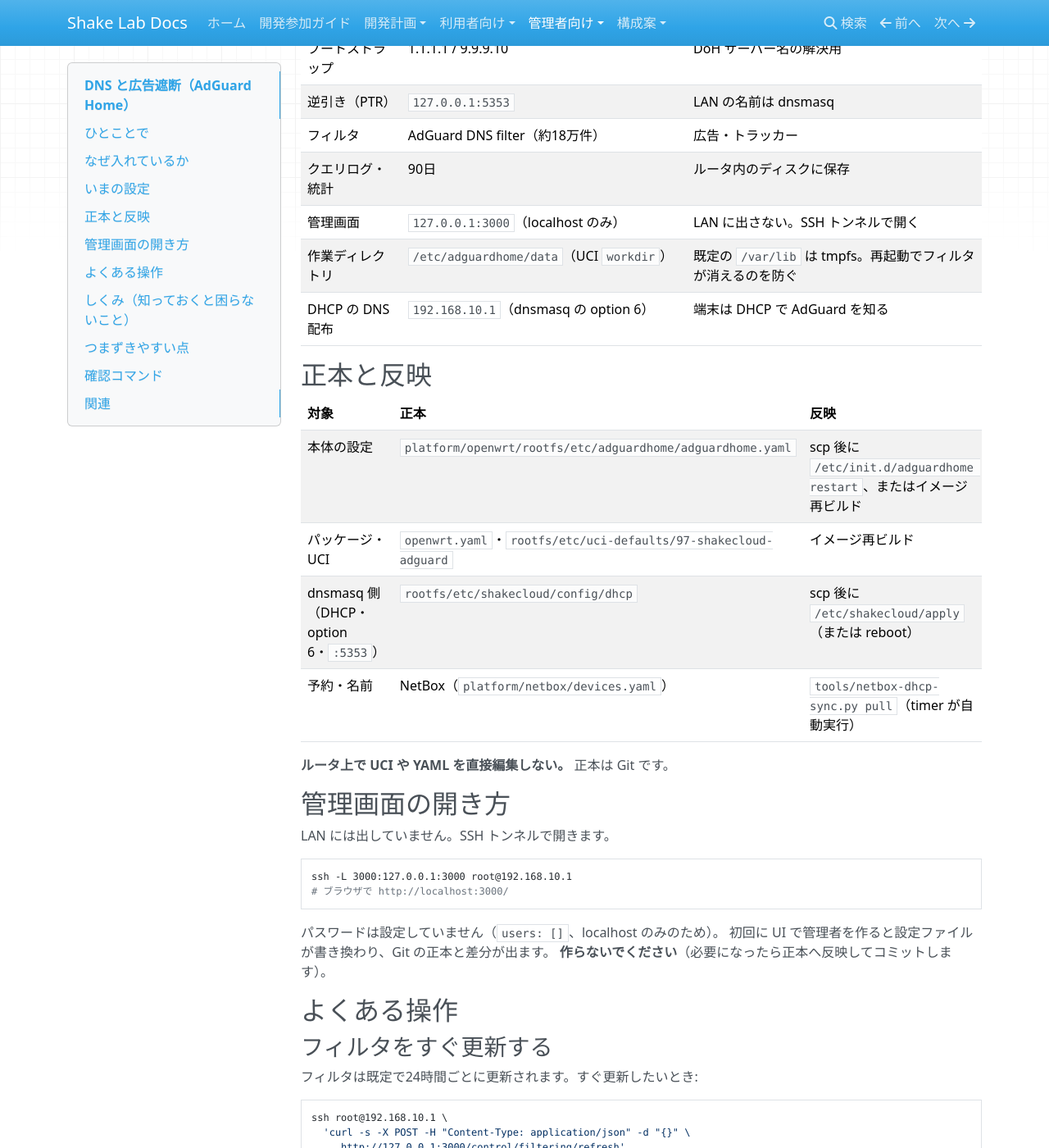
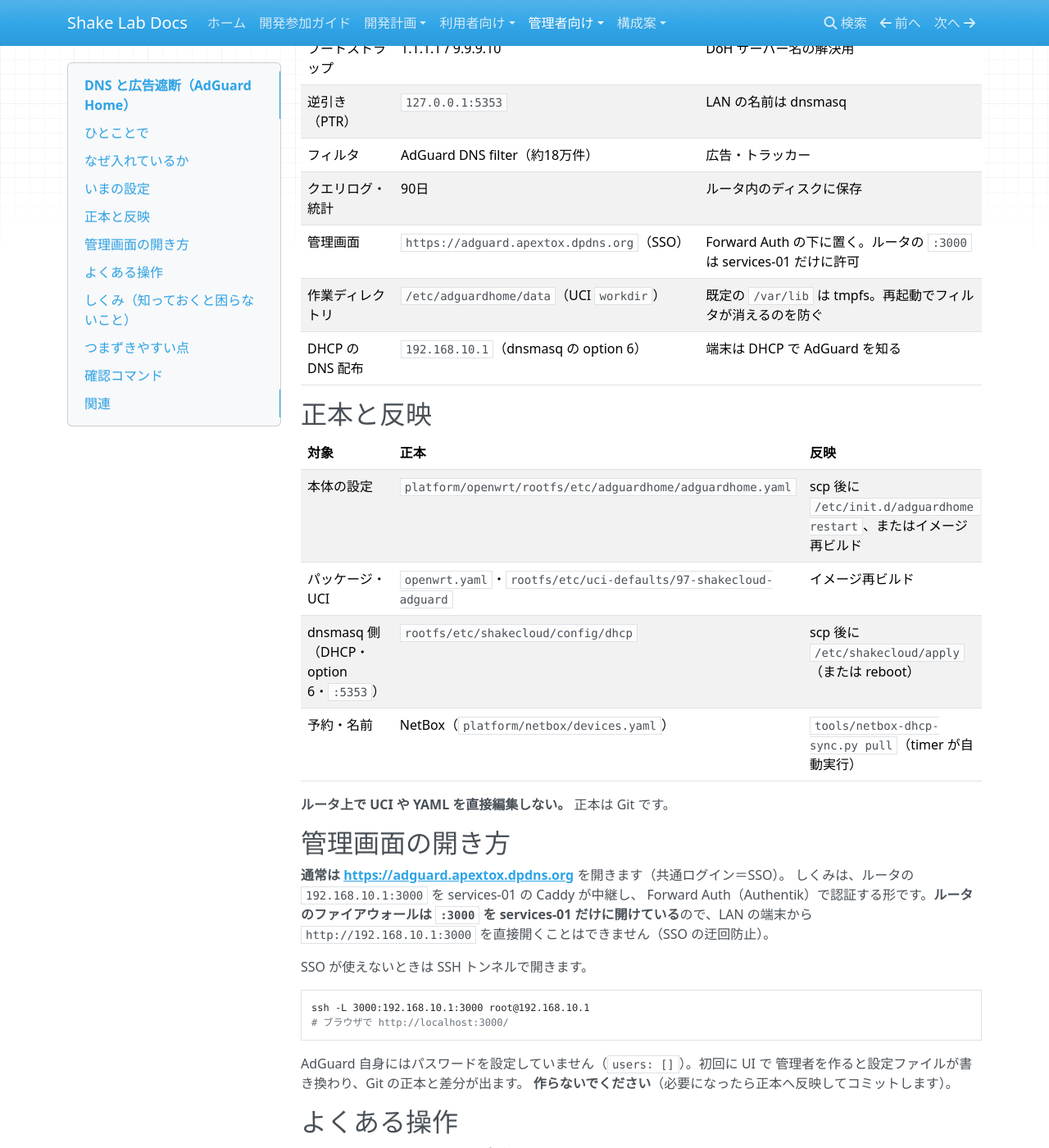
Before and after one commit to rurutheGeek/shake-cloud, an MkDocs documentation site: the page built from docs/operations/adguard.md, in a window 1280 px wide and 1400 px high, scrolled down 801 px. Shown: the whole window at 82% size. Built offline with MkDocs 1.6.1, drawn with Linux system fonts in a browser that asks for light colours; nearby versions of some CDN libraries; a script that is not in the unit is left out; some of the changed text lies outside the part shown.

Commit message:
feat(adguard): 管理画面にHTTPS入口を付ける
ルータのAdGuard UIを192.168.10.1:3000に開け、ルータのファイアウォールで
services-01（Caddy）だけに許可する。入口は adguard.apextox.dpdns.org で、
Caddy + Authentik Forward Auth（SSO）。証明書はLet's Encrypt（DNS-01）。

HomarrのタイルをUIへ向け、監視（blackbox）とurls.md・adguard.mdに追加。
LANからルータの:3000を直接開けないこと（SSO迂回の防止）もテストで固定。

````diff
--- a/docs/operations/adguard.md
+++ b/docs/operations/adguard.md
@@ -38,7 +38,7 @@
 | 逆引き（PTR） | `127.0.0.1:5353` | LAN の名前は dnsmasq |
 | フィルタ | AdGuard DNS filter（約18万件） | 広告・トラッカー |
 | クエリログ・統計 | 90日 | ルータ内のディスクに保存 |
-| 管理画面 | `127.0.0.1:3000`（localhost のみ） | LAN に出さない。SSH トンネルで開く |
+| 管理画面 | `https://adguard.apextox.dpdns.org`（SSO） | Forward Auth の下に置く。ルータの `:3000` は services-01 だけに許可 |
 | 作業ディレクトリ | `/etc/adguardhome/data`（UCI `workdir`） | 既定の `/var/lib` は tmpfs。再起動でフィルタが消えるのを防ぐ |
 | DHCP の DNS 配布 | `192.168.10.1`（dnsmasq の option 6） | 端末は DHCP で AdGuard を知る |
 
@@ -55,15 +55,21 @@
 
 ## 管理画面の開き方
 
-LAN には出していません。SSH トンネルで開きます。
+**通常は <https://adguard.apextox.dpdns.org>** を開きます（共通ログイン＝SSO）。
+しくみは、ルータの `192.168.10.1:3000` を services-01 の Caddy が中継し、
+Forward Auth（Authentik）で認証する形です。**ルータのファイアウォールは
+`:3000` を services-01 だけに開けている**ので、LAN の端末から
+`http://192.168.10.1:3000` を直接開くことはできません（SSO の迂回防止）。
+
+SSO が使えないときは SSH トンネルで開きます。
 
 ```bash
-ssh -L 3000:127.0.0.1:3000 root@192.168.10.1
+ssh -L 3000:192.168.10.1:3000 root@192.168.10.1
 # ブラウザで http://localhost:3000/
 ```
 
-パスワードは設定していません（`users: []`、localhost のみのため）。
-初回に UI で管理者を作ると設定ファイルが書き換わり、Git の正本と差分が出ます。
+AdGuard 自身にはパスワードを設定していません（`users: []`）。初回に UI で
+管理者を作ると設定ファイルが書き換わり、Git の正本と差分が出ます。
 **作らないでください**（必要になったら正本へ反映してコミットします）。
 
 ## よくある操作
@@ -126,7 +132,7 @@
 | スマホに「インターネットなし」 | DHCP が DNS（option 6）を配っていない | `dhcp.lan` に `list dhcp_option '6,192.168.10.1'`（設定済み）。端末は Wi-Fi 再接続で新しいリースを取る |
 | 広告が消えない | フィルタが空（起動時に取得失敗） | refresh API を叩き、`rules_count` を確認 |
 | `aterm` が引けない | 1語の名前は転送されない | `aterm.lan` と引く |
-| 管理画面が開けない | LAN に出していない | SSH トンネル（上記） |
+| 管理画面が開けない | SSO か Caddy の入口の問題 | `https://adguard.apextox.dpdns.org` を開く。だめなら SSH トンネル（上記） |
 | 名前が全体的に引けない | AdGuard か dnsmasq が落ちている | 下の確認コマンド |
 
 ## 確認コマンド
@@ -139,6 +145,8 @@
 ssh root@192.168.10.1 'nslookup aterm.lan 192.168.10.1'         # 192.168.10.2
 # フィルタの件数と更新時刻
 ssh root@192.168.10.1 'curl -s http://127.0.0.1:3000/control/filtering/status | head -c 300'
+# HTTPS 入口（SSO のログインへ 302 すれば正常）
+curl -sI https://adguard.apextox.dpdns.org/ | head -3
 # ログ
 ssh root@192.168.10.1 'logread | grep -i adguard | tail -5'
 ```
````
Also changed, not shown: docs/operations/router-config.md (+6 -3 lines), docs/operations/router.md (+11 -2 lines), docs/operations/urls.md (+1 -0 lines), 9 other files.
